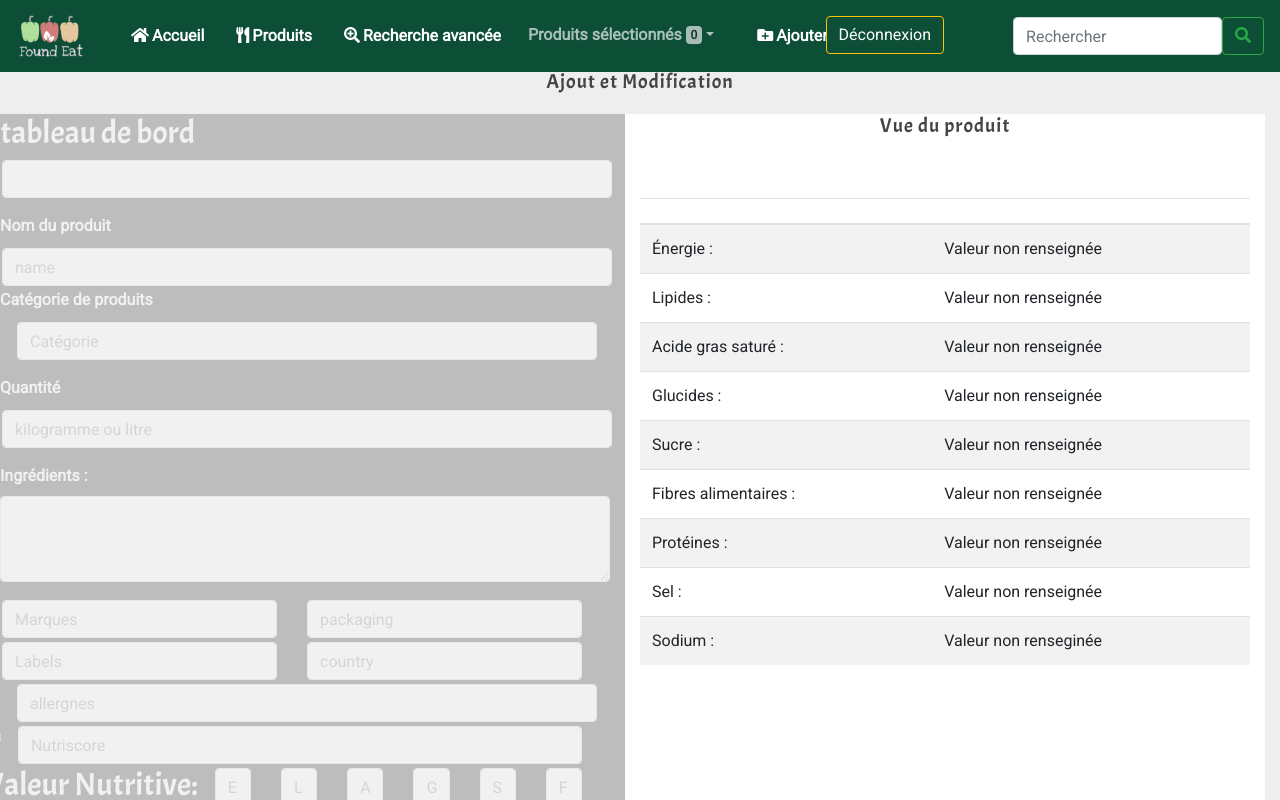
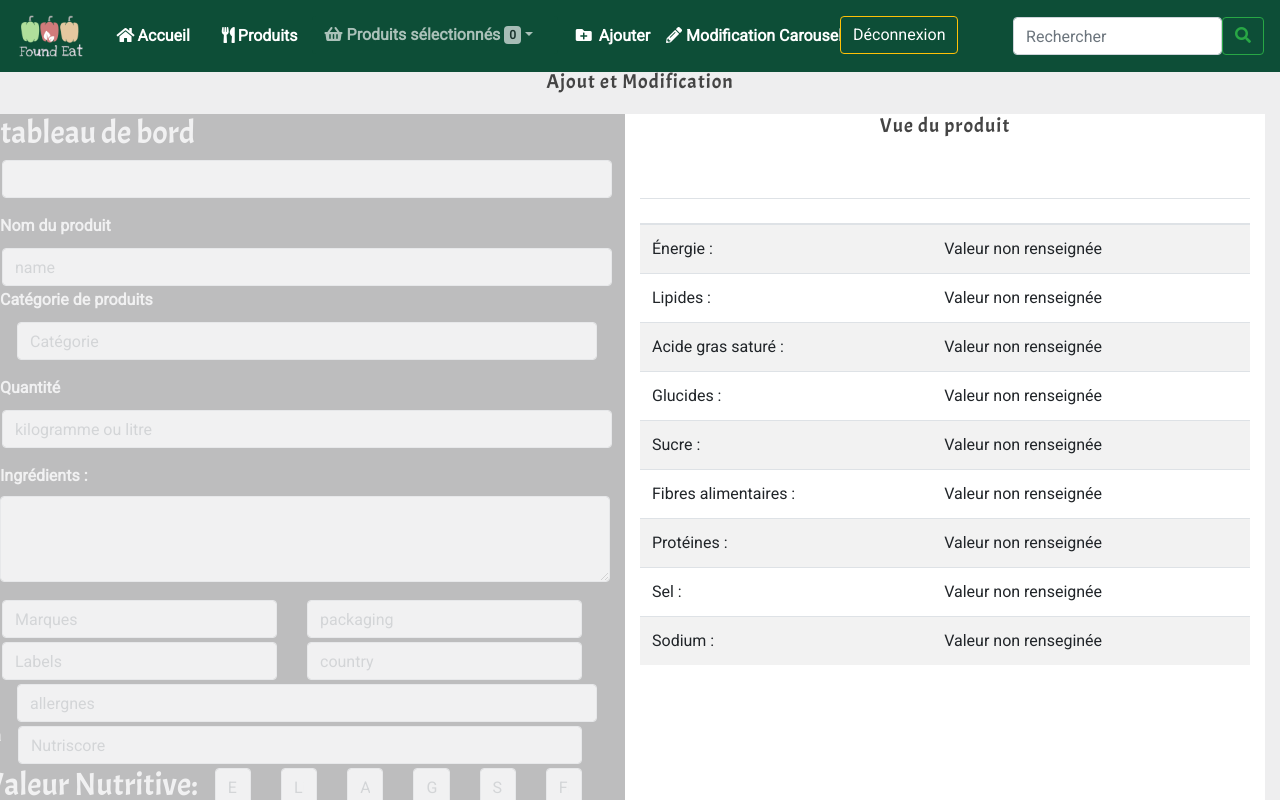
Before and after one commit to WildCodeSchool/tours-0918-js-projet2-found-eat, an Angular app in the folder Found-eat/: page /ajouter in a window 1280 px wide. Shown: the top 800 px of the page. Built offline with nearby package versions, Linux system fonts and the light colour scheme.

Commit message:
MAJ route ajout + modification carousel

```diff
--- a/Found-eat/src/app/app-routing.module.ts
+++ b/Found-eat/src/app/app-routing.module.ts
@@ -14,6 +14,7 @@ import { AcceuilComponent } from './acceuil/acceuil.component';
 import { ProductPageComponent } from './product-page/product-page.component';
 import { NotFoundComponent } from './not-found/not-found.component';
 import { AjoutComponent } from './ajout/ajout.component';
+import { SlideshowUpdateComponent } from './slideshow-update/slideshow-update.component';
 
 
 const appRoutes: Routes = [
@@ -28,6 +29,7 @@ const appRoutes: Routes = [
   { path: '404', component: NotFoundComponent },
   { path: 'product/:id', component : AjoutComponent},
 	{ path: 'ajouter', component: AjoutComponent },
+	{ path: 'modification-carousel', component: SlideshowUpdateComponent },
 	{ path: '**', redirectTo: '404' }];
 
 @NgModule({
--- a/Found-eat/src/app/nav-bar/nav-bar.component.html
+++ b/Found-eat/src/app/nav-bar/nav-bar.component.html
@@ -34,13 +34,8 @@
         </li>
 
         <li class="nav-item">
-          <a class="nav-link text-white font-weight-bold pr-4"><i class="icon fas fa-search-plus"></i>Recherche
-            avancée</a>
-        </li>
-
-        <li class="nav-item">
-          <div class="btn-group" ngbDropdown role="group" aria-label="Button group with nested dropdown">
-            <button [disabled]="this.productService.basketProducts.length == 0" class="btn font-weight-bold pr-4" ngbDropdownToggle>Produits sélectionnés <span class="badge badge-light">{{ this.productService.basketProducts.length }}</span></button>
+         <div class="btn-group" ngbDropdown role="group" aria-label="Button group with nested dropdown">
+            <button [disabled]="this.productService.basketProducts.length == 0" class="btn font-weight-bold pr-4" ngbDropdownToggle><i class="fas fa-shopping-basket"></i> Produits sélectionnés <span class="badge badge-light">{{ this.productService.basketProducts.length }}</span></button>
             <div class="dropdown-menu" ngbDropdownMenu>
              <div class="container" *ngFor="let product of productService.basketProducts; let i = index">
                <div class="row">
@@ -53,7 +48,10 @@
         </li>
 
         <li *ngIf="loginService.isAuth" class="nav-item">
-          <a class="nav-link text-white font-weight-bold pr-2" routerLink='ajouter'><i class="icon fas fa-folder-plus"></i>Ajouter</a>
+          <a class="nav-link text-white font-weight-bold pr-2" routerLink='ajouter'><i class="icon fas fa-folder-plus"></i> Ajouter</a>
+        </li>
+        <li *ngIf="loginService.isAuth" class="nav-item">
+          <a class="nav-link text-white font-weight-bold pr-2" routerLink='modification-carousel'><i class="fas fa-pencil-alt"></i> Modification Carousel</a>
         </li>
 
         <li *ngIf="loginService.isAuth" class="nav-item">
--- a/Found-eat/src/app/nav-bar/sidebar/sidebar.component.html
+++ b/Found-eat/src/app/nav-bar/sidebar/sidebar.component.html
@@ -32,16 +32,10 @@
               <i class="fas fa-balance-scale"></i> Comparateur</a>
             </li>
 
-            <li class="nav-item ">
-              <a class="nav-link text-white font-weight-bold " href="#">
-                <i class="fas fa-search-plus"></i>
-              Recherche Avancée</a>
-            </li>
-
             <li class="nav-item">
                 <div class="container " class="btn-group" ngbDropdown role="group" aria-label="Button group with nested dropdown">
                     <div class="row">
-                  <button class="btn" [disabled]="this.productService.basketProducts.length == 0" class="btn font-weight-bold pr-4" ngbDropdownToggle>Produits sélectionnés <span class="badge badge-light">{{ this.productService.basketProducts.length }}</span></button>
+                  <button class="btn" [disabled]="this.productService.basketProducts.length == 0" class="btn font-weight-bold pr-4" ngbDropdownToggle><i class="fas fa-shopping-basket"></i> Produits sélectionnés <span class="badge badge-light">{{ this.productService.basketProducts.length }}</span></button>
                   <div class="dropdown-menu" ngbDropdownMenu>
                    <div class="cross" *ngFor="let product of productService.basketProducts; let i = index">
                     <h6 class="dropdown-item dropdown" >{{product.productName}}</h6>
@@ -63,7 +57,11 @@
           </li>
 
           <li *ngIf="loginService.isAuth" class="nav-item">
-            <a class="nav-link text-white font-weight-bold" routerLink=""><i class="fas fa-folder-plus">Ajouter</i></a>
+            <a class="nav-link text-white font-weight-bold" routerLink="ajouter"><i class="fas fa-folder-plus"> Ajouter</i></a>
+          </li>
+
+          <li *ngIf="loginService.isAuth" class="nav-item">
+            <a class="nav-link text-white font-weight-bold" routerLink="modification-carousel"><i class="fas fa-pencil-alt"> Modification Carousel</i></a>
           </li>
 
           <li *ngIf="loginService.isAuth" class="nav-item">
```
